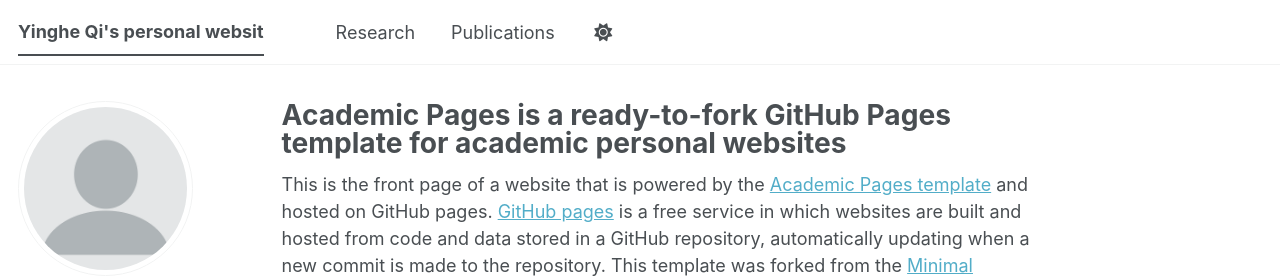
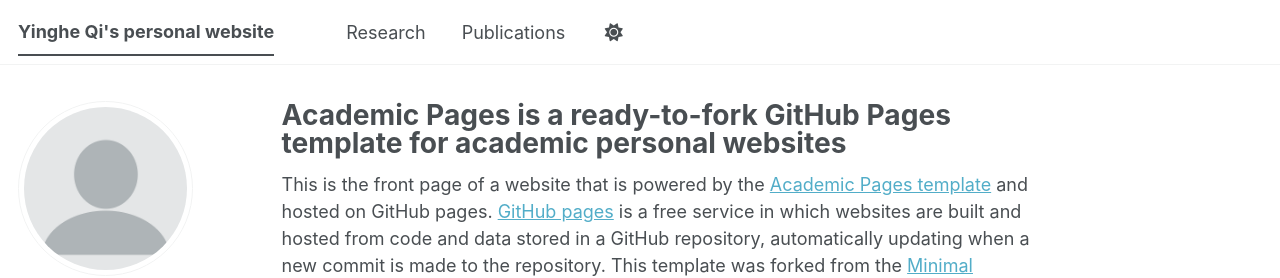
Before and after one commit to yingheqi/yingheqi.github.io, a Jekyll site: the page built from _pages/about.md, in a window 1280 px wide. Shown: the top 278 px of the page. Built offline with Jekyll 4.4.1, drawn with Linux system fonts in a browser that asks for light colours; some web fonts are replaced; a script bundle is joined from its source files by our own code; library files that are not in the unit come from our copies; some of the changed lines change nothing that is shown.

Commit message:
Update _config.yml

```diff
--- a/_config.yml
+++ b/_config.yml
@@ -9,7 +9,7 @@
 # Basic Site Settings
 locale                   : "en-US"
 site_theme               : "default" # The available themes options are "default", "air", "sunrise", "mint", "dirt" and "contrast"
-title                    : "Yinghe Qi's personal websit"
+title                    : "Yinghe Qi's personal website"
 title_separator          : "-"
 name                     : &name "Yinghe Qi"
 description              : &description "Your Name's academic portfolio"   # Update this with a general description of your site, this is the default if not overridden by a page
@@ -35,10 +35,10 @@
   # Academic websites
   academia         : # URL
   arxiv            : # URL - Update with the correct link to your profile
-  googlescholar    : "https://scholar.google.com/citations?user=PS_CX0AAAAAJ"
+  googlescholar    : "https://scholar.google.com/citations?user=UlKNYIUAAAAJ&hl=en&oi=ao"
   inspire-hep      : # URL
   impactstory      : # URL
-  orcid            : "https://orcid.org/yourorcidurl"
+  orcid            : "https://orcid.org/0009-0004-9858-9411"
   semantic         : # URL
   ssrn             : # URL
   pubmed           : # "https://www.ncbi.nlm.nih.gov/pubmed/?term=john+snow"
```
